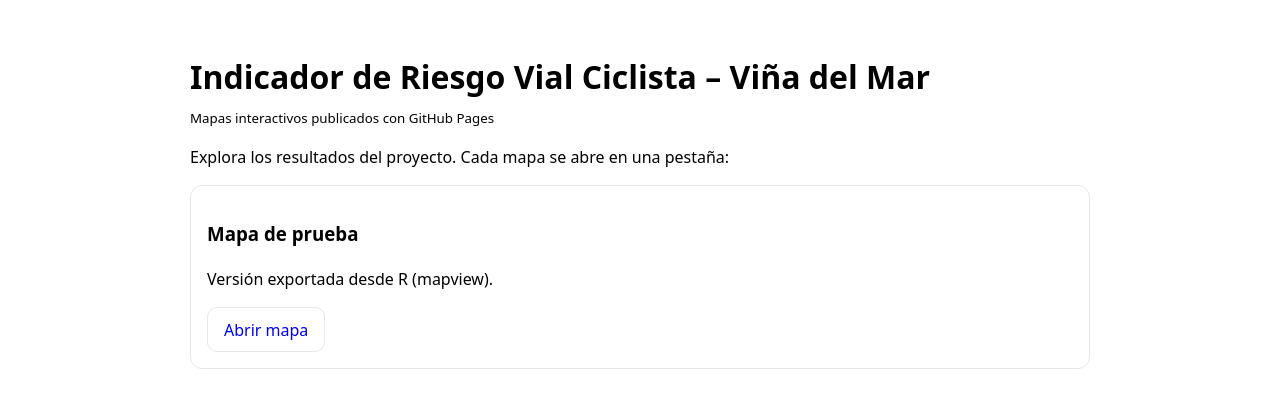
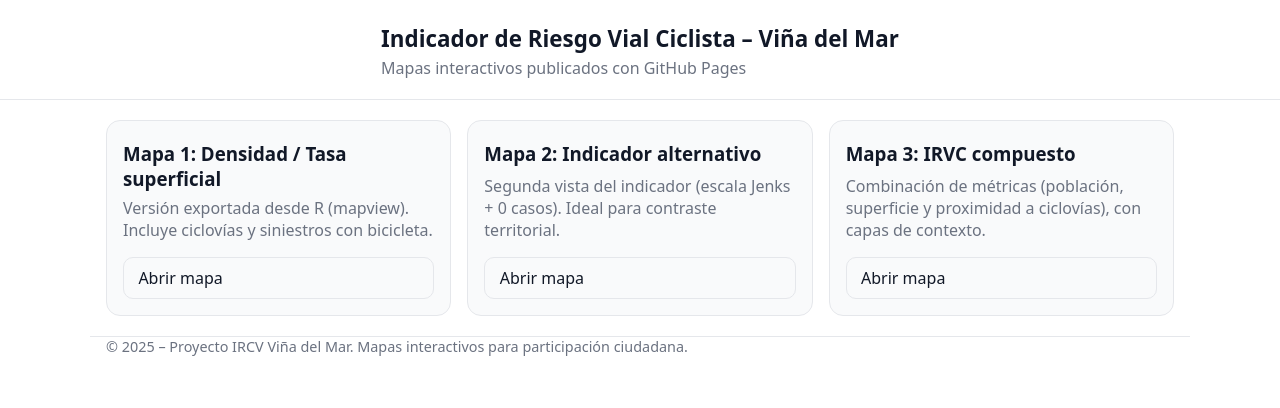
Before and after one commit to gizapatasv-hue/IRCV-Vi-a-del-Mar, a plain HTML site: page index.html in a window 1280 px wide. Drawn offline with Linux system fonts and the light colour scheme.

Commit message:
Update index.html

```diff
--- a/index.html
+++ b/index.html
@@ -3,46 +3,59 @@
 <head>
   <meta charset="utf-8" />
   <meta name="viewport" content="width=device-width, initial-scale=1" />
-  <title>IRCV – Viña del Mar</title>
+  <title>IRCV – Viña del Mar | Mapas interactivos</title>
   <style>
-    body{font-family:system-ui,Arial,sans-serif;margin:2rem;line-height:1.5;}
-    .wrap{max-width:900px;margin:auto}
-    h1{margin-bottom:.2rem}
-    .cards{display:grid;gap:1rem;grid-template-columns:repeat(auto-fit,minmax(240px,1fr));margin-top:1rem}
-    .card{border:1px solid #e5e7eb;border-radius:12px;padding:1rem}
-    .btn{display:inline-block;padding:.6rem 1rem;border-radius:10px;text-decoration:none;border:1px solid #e5e7eb}
-    .btn:hover{background:#f3f4f6}
-    header{display:flex;gap:1rem;align-items:center}
-    img.logo{height:48px}
+    :root{--bg:#ffffff;--text:#111827;--muted:#6b7280;--card:#f9fafb;--line:#e5e7eb;}
+    *{box-sizing:border-box} body{margin:0;background:var(--bg);color:var(--text);font-family:system-ui,-apple-system,Segoe UI,Roboto,Ubuntu,Arial,sans-serif}
+    header{display:flex;gap:1rem;align-items:center;padding:1.25rem 1rem;border-bottom:1px solid var(--line);background:#fff;position:sticky;top:0}
+    .wrap{max-width:1100px;margin:0 auto;padding:0 1rem}
+    .logo{height:44px}
+    h1{font-size:1.4rem;margin:.2rem 0}
+    p.lead{color:var(--muted);margin:.2rem 0 0 0}
+    .grid{display:grid;gap:1rem;padding:1.25rem 0;grid-template-columns:repeat(auto-fit,minmax(260px,1fr))}
+    .card{background:var(--card);border:1px solid var(--line);border-radius:14px;padding:1rem;display:flex;flex-direction:column;justify-content:space-between}
+    .card h3{margin:.2rem 0 .4rem}
+    .card p{margin:0 0 .75rem 0;color:var(--muted);min-height:3rem}
+    .btn{display:inline-block;border:1px solid var(--line);padding:.55rem .9rem;border-radius:10px;text-decoration:none;color:var(--text)}
+    .btn:hover{background:#eef2ff;border-color:#c7d2fe}
+    footer{padding:1.25rem 0;border-top:1px solid var(--line);color:var(--muted);font-size:.9rem}
   </style>
 </head>
 <body>
-  <div class="wrap">
-    <header>
-      <!-- Opcional: sube logo.png al repo y descomenta la línea siguiente -->
-      <!-- <img class="logo" src="logo.png" alt="Logo" /> -->
-      <div>
-        <h1>Indicador de Riesgo Vial Ciclista – Viña del Mar</h1>
-        <small>Mapas interactivos publicados con GitHub Pages</small>
-      </div>
-    </header>
+  <header>
+    <!-- Sube un logo (logo.png) al repo y descomenta la línea siguiente -->
+    <!-- <img class="logo" src="logo.png" alt="Logo"> -->
+    <div class="wrap">
+      <h1>Indicador de Riesgo Vial Ciclista – Viña del Mar</h1>
+      <p class="lead">Mapas interactivos publicados con GitHub Pages</p>
+    </div>
+  </header>
 
-    <p>Explora los resultados del proyecto. Cada mapa se abre en una pestaña:</p>
-
-    <div class="cards">
+  <main class="wrap">
+    <div class="grid">
       <div class="card">
-        <h3>Mapa de prueba</h3>
-        <p>Versión exportada desde R (mapview).</p>
+        <h3>Mapa 1: Densidad / Tasa superficial</h3>
+        <p>Versión exportada desde R (mapview). Incluye ciclovías y siniestros con bicicleta.</p>
         <a class="btn" href="Prueba_Indicador.html" target="_blank">Abrir mapa</a>
       </div>
-      <!-- Agrega más tarjetas si subes más HTMLs -->
-      <!--
+
       <div class="card">
-        <h3>Tasa por 1.000 hab.</h3>
-        <a class="btn" href="mapa_tasa.html" target="_blank">Abrir</a>
+        <h3>Mapa 2: Indicador alternativo</h3>
+        <p>Segunda vista del indicador (escala Jenks + 0 casos). Ideal para contraste territorial.</p>
+        <a class="btn" href="Prueba_Indicador2.html" target="_blank">Abrir mapa</a>
       </div>
-      -->
+
+      <div class="card">
+        <h3>Mapa 3: IRVC compuesto</h3>
+        <p>Combinación de métricas (población, superficie y proximidad a ciclovías), con capas de contexto.</p>
+        <a class="btn" href="Prueba_Indicador3.html" target="_blank">Abrir mapa</a>
+      </div>
     </div>
-  </div>
+  </main>
+
+  <footer class="wrap">
+    <!-- Personaliza con tu oficina/municipalidad -->
+    © 2025 – Proyecto IRCV Viña del Mar. Mapas interactivos para participación ciudadana.
+  </footer>
 </body>
 </html>
```
